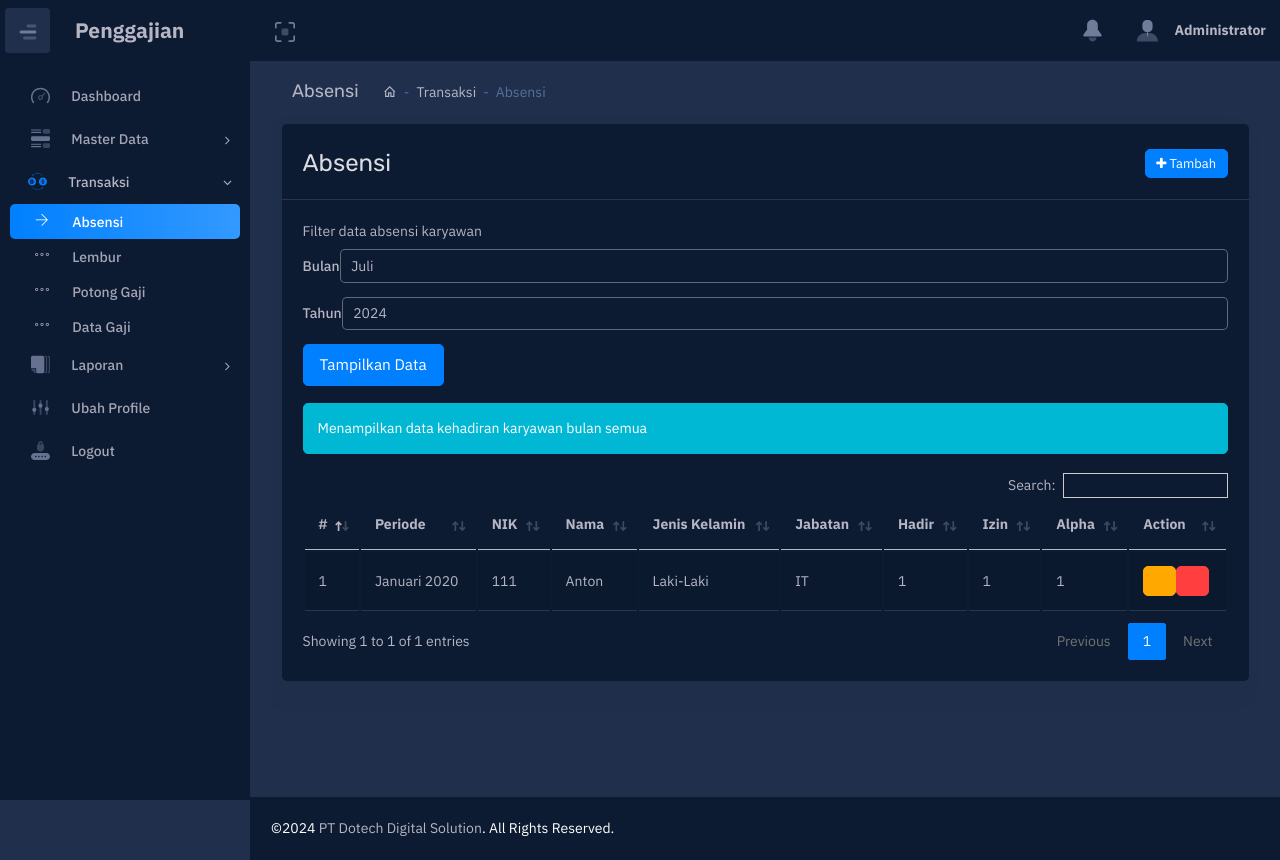
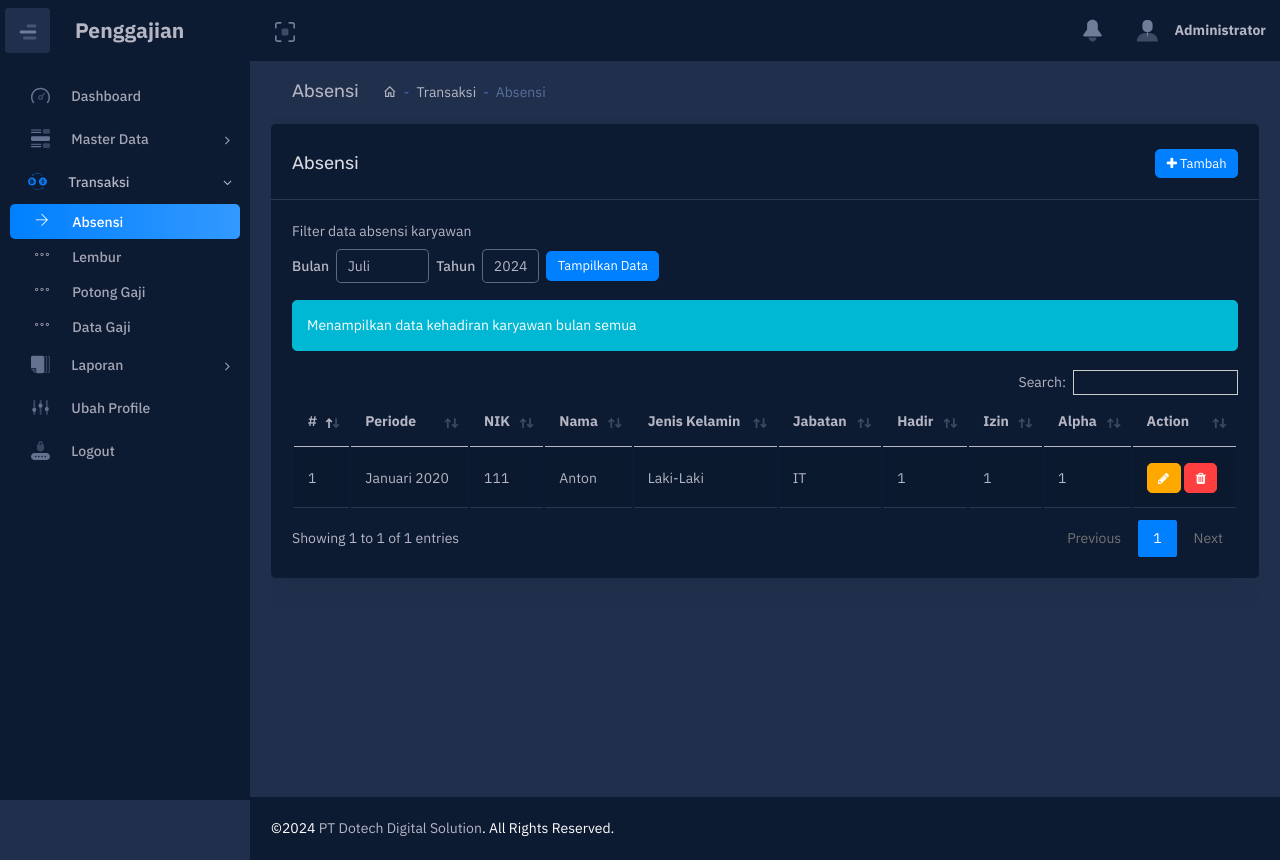
Before and after one commit to ncip48/laravel_penggajian, a Laravel app: page /absensi in a window 1280 px wide. Run offline with Laravel 10, Linux system fonts and the light colour scheme; a user stored in the database is signed in; data comes from the database, SQL or seed files in the repository; tables that the repository leaves empty hold one stand-in row (values such as "Sample post"); some libraries are stand-ins or nearby versions.

Commit message:
rev: crud absensi

```diff
--- a/resources/views/absensi/index.blade.php
+++ b/resources/views/absensi/index.blade.php
@@ -26,20 +26,19 @@
 
     <!-- Main content -->
     <section class="content">
-        <div class="container-fluid">
         <div class="row">
             <div class="col-12">
                 <div class="box">
                     <div class="box-header">
                         <div class="d-flex justify-content-between align-items-center">
                             <div class="d-flex flex-column">
-                                    <h3 class="box-title mt-1">
+                                <h4 class="box-title mt-1">
                                     Absensi
-                                    </h3>
+                                </h4>
                             </div>
                             <div class="box-tools">
-                                    <a class="btn btn-sm btn-primary mt-1" href="{{ route('absensi.create') }}"><i
-                                            class="fa fa-plus"></i>
+                                <a href="#" class="btn btn-sm btn-primary mt-1 ajax_modal"
+                                    data-url="{{ route('absensi.create') }}"><i class="fa fa-plus"></i>
                                     Tambah</a>
                             </div>
                         </div>
@@ -51,10 +50,10 @@
                             <div class="col-12">
                                 {{-- <li><a class="dropdown-item" href="#">Action</a></li> --}}
                                 <form>
-                                        <div class="row mb-1">
+                                    <div class="mb-1 d-flex flex-row">
                                         {{-- @csrf --}}
                                         <div class="form-group d-flex flex-row align-items-center">
-                                                <label class="mb-0 mr-2" for="">Bulan</label>
+                                            <label class="mb-0 me-2" for="">Bulan</label>
                                             <select class="form-control month-filter" name="bulan">
                                                 @foreach (['Januari', 'Februari', 'Maret', 'April', 'Mei', 'Juni', 'Juli', 'Agustus', 'September', 'Oktober', 'November', 'Desember'] as $bulan)
                                                     <option value="{{ $loop->index + 1 }}"
@@ -63,8 +62,8 @@
                                                 @endforeach
                                             </select>
                                         </div>
-                                            <div class="form-group d-flex flex-row align-items-center ml-2">
-                                                <label class="mb-0 mr-2" for="">Tahun</label>
+                                        <div class="form-group d-flex flex-row align-items-center ms-2">
+                                            <label class="mb-0 me-2" for="">Tahun</label>
                                             <select class="form-control year-filter" name="tahun">
                                                 @for ($tahun = date('Y') - 5; $tahun <= date('Y'); $tahun++)
                                                     <option value="{{ $tahun }}"
@@ -73,8 +72,8 @@
                                                 @endfor
                                             </select>
                                         </div>
-                                            <div class="form-group d-flex flex-row align-items-center ml-2">
-                                                <button type="submit" class="btn btn-primary">
+                                        <div class="form-group d-flex flex-row align-items-center ms-2">
+                                            <button type="submit" class="btn btn-primary btn-sm">
                                                 Tampilkan Data</button>
                                         </div>
                                     </div>
@@ -130,15 +129,17 @@
                                             <td>{{ $absensi->alpha }}</td>
                                             <td>
                                                 <div class="d-flex">
-                                                        <a href="{{ route('absensi.edit', $absensi->id_absensi) }}"
-                                                            class="btn btn-sm btn-warning"><i class="fas fa-edit"></i></a>
-                                                        <form data-reload="true" id="main-form"
-                                                            action="{{ route('absensi.destroy', $absensi) }}"
-                                                            method="POST" class="ml-1 delete-form">
+                                                    <a href="#"
+                                                        data-url="{{ route('absensi.edit', $absensi->id_absensi) }}"
+                                                        class="btn btn-sm btn-warning ajax_modal"><i
+                                                            class="fa fa-pencil"></i></a>
+                                                    <form data-reload="true" id="main-form-delete"
+                                                        action="{{ route('absensi.destroy', $absensi) }}" method="POST"
+                                                        class="ms-1 delete-form">
                                                         @csrf
                                                         @method('DELETE')
                                                         <button class="confirm-text btn btn-sm btn-danger">
-                                                                <i class="fas fa-trash"></i>
+                                                            <i class="fa fa-trash"></i>
                                                         </button>
                                                     </form>
                                                 </div>
@@ -157,8 +158,6 @@
             <!-- /.col -->
         </div>
         <!-- /.row -->
-        </div>
-        <!-- /.container-fluid -->
     </section>
     <!-- /.content -->
 @endsection
```
Also changed, not shown: resources/views/absensi/action.blade.php (+27 -59 lines), resources/views/laporan/absen.blade.php (+7 -10 lines), resources/views/laporan/gaji.blade.php (+7 -10 lines), resources/views/laporan/slip.blade.php (+9 -12 lines). Lines whose indentation alone changed are shown as unchanged.
